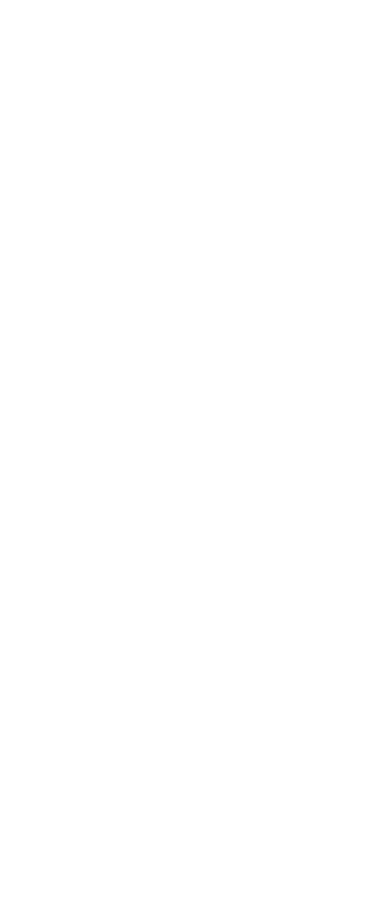
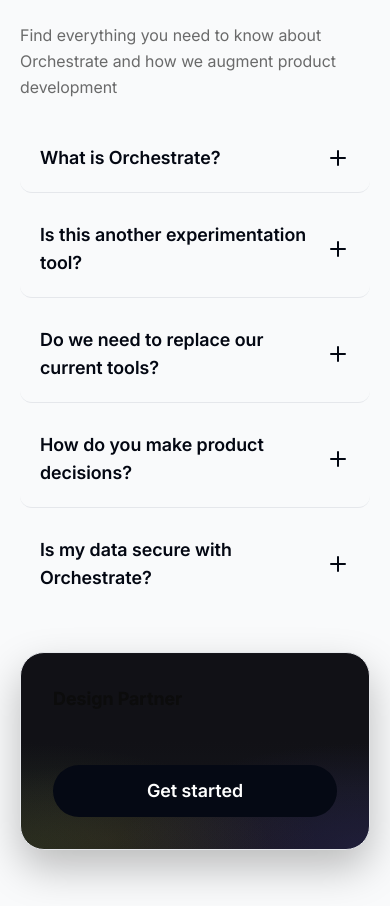
Before and after one commit to uiftikhar/orchestrate-landing-page, a Next.js app: page / in a window 390 px wide. Shown: the part 4600-5506 px from the top of the page. Before the commit the page ends 4548 px from the top, so only its background shows below. Built offline with nearby package versions, Linux system fonts and the light colour scheme.

Commit message:
WIP mobile

```diff
--- a/app/globals.css
+++ b/app/globals.css
@@ -256,8 +256,8 @@
    TYPOGRAPHY STYLES
    ============================================ */
 
-/* Base heading styles - ONLY apply to headings without the .heading component class */
-h1:not(.heading), h2:not(.heading), h3:not(.heading), h4:not(.heading), h5:not(.heading), h6:not(.heading) {
+/* Base heading styles - ONLY apply to headings without the .heading or .card-title component classes */
+h1:not(.heading), h2:not(.heading), h3:not(.heading):not(.card-title), h4:not(.heading), h5:not(.heading), h6:not(.heading) {
   font-family: var(--font-display);
   font-weight: var(--font-bold);
   line-height: var(--leading-tight);
@@ -283,6 +283,11 @@
   font-size: clamp(1.75rem, 3vw, var(--text-4xl));
   font-weight: var(--font-bold);
   line-height: var(--leading-snug);
+}
+
+/* CardTitle component default color - lower specificity than utility classes */
+.card-title {
+  color: var(--text-primary);
 }
 
 h4:not(.heading) {
@@ -365,6 +370,48 @@
 .bg-neutral {
   background-color: var(--background-neutral);
 }
+
+.bg-gradient-black-blue {
+  box-shadow:
+    0 18px 40px rgba(0,0,0,0.25),
+    inset 0 1px 0 rgba(255,255,255,0.02);
+  background-color: #0f0f14; /* deep near-black */
+  background-image:
+    /* green glow bottom-left */
+    radial-gradient(120% 90% at 0% 100%,
+      rgba(108,143,57,0.18) 0%,
+      rgba(108,143,57,0.00) 60%),
+    /* warm/brownish mid-left tint */
+    radial-gradient(110% 70% at 25% 95%,
+      rgba(156,110,60,0.12) 0%,
+      rgba(156,110,60,0.00) 55%),
+    /* violet-blue glow bottom-right */
+    radial-gradient(120% 90% at 100% 100%,
+      rgba(68,61,152,0.28) 0%,
+      rgba(68,61,152,0.00) 60%),
+    /* gentle vertical darkening so the top stays black */
+    linear-gradient(180deg,
+      #0f0f14 0%,
+      #0f0f14 45%,
+      #111217 70%,
+      #0f0f14 100%);
+  background-repeat: no-repeat;
+  background-size: cover;
+  /* IMPORTANT: do NOT use overlay/screen/multiply here */
+  background-blend-mode: normal;
+  position: relative;
+}
+
+.bg-gradient-black-blue::after {
+  content: "";
+  position: absolute; inset: 0; border-radius: inherit; pointer-events: none;
+  background-image:
+    radial-gradient(rgba(255,255,255,0.05) 1px, transparent 1px);
+  background-size: 2px 2px;   /* tiny specks */
+  opacity: .18;               /* keep it subtle */
+  mix-blend-mode: normal;     /* keep it dark */
+}
+
 
 /* Pricing Card Gradient Background */
 .bg-pricing-gradient {
--- a/components/HeroMobile.tsx
+++ b/components/HeroMobile.tsx
@@ -1,4 +1,4 @@
-import { Heading, Text, Button, Card, CardHeader, CardTitle, CardDescription, CardContent, CardFooter } from "@/components/ui";
+import { Heading, Text, Button, Card, CardHeader, CardTitle, CardDescription, CardContent, CardFooter, Accordion } from "@/components/ui";
 import { Database, UserSearch, LayoutList, Calendar, CircleQuestionMark, MessageSquareDot, LayoutTemplate, GitMerge, Flame, LineChart, Check } from "lucide-react";
 
 export function HeroMobile() {
@@ -311,6 +311,71 @@
           </CardFooter>
         </Card>
       </section>
+
+      <section className="px-5 mt-15 flex flex-col gap-6">
+        <Heading as="h2" className="text-3xl ">
+          FAQ
+        </Heading>
+        <Text size="base" weight="normal" variant="secondary" className="leading-relaxed ">
+          Find everything you need to know about Orchestrate and how we augment product development
+        </Text>
+        <Accordion
+          items={[
+            {
+              title: "What is Orchestrate?",
+              content:
+                "We bridge the gap between strategic goals and tactical product work by telling you what to build, validating it efficiently through multi-modal synthesis, and tracking impact against business objectives.",
+              defaultOpen: false,
+            },
+            {
+              title: "Is this another experimentation tool?",
+              content:
+                "Lorep ipsum",
+            },
+            {
+              title: "Do we need to replace our current tools?",
+              content:
+                "No. Orchestrate sits above your existing stack as an intelligence layer. We integrate with your analytics platforms, experimentation tools, and research tools. You keep what you have; we coordinate it strategically.",
+            },
+            {
+              title: "How do you make product decisions?",
+              content:
+                "We fuse data signals that are weak individually but strong together. By understanding your quantitative and qualitative data and historical patterns, we enable you to reach confident product decisions faster without sacrificing rigor.",
+            },
+            {
+              title: "Is my data secure with Orchestrate?",
+              content:
+                "We integrate with your existing data warehouse and provide self-hosted or hosted options so your data stays protected and private.",
+            },
+          ]}
+          allowMultiple={true}
+        />
+      </section>
+
+      <section className="px-5">
+        <Card
+          variant="outlined"
+          padding="lg"
+          className="rounded-3xl border border-gray-200 bg-gradient-black-blue"
+        >
+          <CardHeader className="flex flex-row items-start justify-between gap-4 mb-6">
+              <CardTitle className="text-lg font-bold mb-1 text-white">
+                Design Partner
+              </CardTitle>
+          </CardHeader>
+
+          <CardContent className="space-y-6">
+            <div>
+            </div>
+          </CardContent>
+
+          <CardFooter className="pt-6 mt-6 border-t-0">
+            <Button variant="primary" size="lg" fullWidth>
+              Get started
+            </Button>
+          </CardFooter>
+        </Card>
+      </section>
     </section>
   );
 }
--- /dev/null
+++ b/components/ui/Accordion.tsx
@@ -0,0 +1,190 @@
+"use client";
+
+import React, { useState } from "react";
+import { Plus, Minus } from "lucide-react";
+import { cn } from "@/lib/utils";
+
+export interface AccordionItemProps {
+  /**
+   * The title of the accordion item
+   */
+  title: string;
+
+  /**
+   * The content to display when expanded
+   */
+  content: React.ReactNode;
+
+  /**
+   * Whether the item is initially open
+   */
+  defaultOpen?: boolean;
+
+  /**
+   * Additional class name for the wrapper
+   */
+  className?: string;
+}
+
+export const AccordionItem = React.forwardRef<HTMLDivElement, AccordionItemProps>(
+  ({ title, content, defaultOpen = false, className }, ref) => {
+    const [isOpen, setIsOpen] = useState(defaultOpen);
+
+    return (
+      <div
+        ref={ref}
+        className={cn(
+          "border-b border-gray-200 last:border-b-0 transition-colors duration-300",
+          isOpen ? "bg-gray-50" : "bg-transparent",
+          className
+        )}
+      >
+        <button
+          onClick={() => setIsOpen(!isOpen)}
+          className={cn(
+            "w-full flex items-center justify-between py-5 text-left transition-colors hover:text-gray-600",
+            isOpen ? "px-5" : ""
+          )}
+          aria-expanded={isOpen}
+        >
+          <span className="text-lg font-semibold text-gray-950 pr-4">
+            {title}
+          </span>
+          <div className="flex-shrink-0">
+            <div
+              className={cn(
+                "transition-transform duration-300 ease-in-out",
+                isOpen ? "rotate-180" : "rotate-0"
+              )}
+            >
+              {isOpen ? (
+                <Minus size={24} className="text-gray-950" />
+              ) : (
+                <Plus size={24} className="text-gray-950" />
+              )}
+            </div>
+          </div>
+        </button>
+
+        <div
+          className={cn(
+            "overflow-hidden transition-all duration-300 ease-in-out",
+            isOpen ? "max-h-[500px] opacity-100 pb-5" : "max-h-0 opacity-0"
+          )}
+        >
+          <div className={cn(
+            "text-base text-gray-600 leading-relaxed pr-12",
+            isOpen ? "px-5" : ""
+          )}>
+            {content}
+          </div>
+        </div>
+      </div>
+    );
+  }
+);
+
+AccordionItem.displayName = "AccordionItem";
+
+export interface AccordionProps {
+  /**
+   * Array of accordion items
+   */
+  items: Array<{
+    title: string;
+    content: React.ReactNode;
+    defaultOpen?: boolean;
+  }>;
+
+  /**
+   * Whether only one item can be open at a time
+   */
+  allowMultiple?: boolean;
+
+  /**
+   * Additional class name for the wrapper
+   */
+  className?: string;
+}
+
+export const Accordion = React.forwardRef<HTMLDivElement, AccordionProps>(
+  ({ items, allowMultiple = true, className }, ref) => {
+    const [openIndexes, setOpenIndexes] = useState<number[]>(
+      items
+        .map((item, index) => (item.defaultOpen ? index : -1))
+        .filter((index) => index !== -1)
+    );
+
+    const handleToggle = (index: number) => {
+      if (allowMultiple) {
+        setOpenIndexes((prev) =>
+          prev.includes(index)
+            ? prev.filter((i) => i !== index)
+            : [...prev, index]
+        );
+      } else {
+        setOpenIndexes((prev) =>
+          prev.includes(index) ? [] : [index]
+        );
+      }
+    };
+
+    return (
+      <div ref={ref} className={cn("w-full", className)}>
+        {items.map((item, index) => (
+          <div
+            key={index}
+            className={cn(
+              "border-b border-gray-200 last:border-b-0 transition-colors duration-300 rounded-lg px-5 mb-2",
+              openIndexes.includes(index) ? "bg-gray-100" : "bg-transparent"
+            )}
+          >
+            <button
+              onClick={() => handleToggle(index)}
+              className={cn(
+                "w-full flex items-center justify-between py-5 text-left transition-colors hover:text-gray-600",
+              )}
+              aria-expanded={openIndexes.includes(index)}
+            >
+              <span className="text-lg font-semibold text-gray-950 pr-4">
+                {item.title}
+              </span>
+              <div className="flex-shrink-0">
+                <div
+                  className={cn(
+                    "transition-transform duration-300 ease-in-out",
+                    openIndexes.includes(index) ? "rotate-180" : "rotate-0"
+                  )}
+                >
+                  {openIndexes.includes(index) ? (
+                    <Minus size={24} className="text-gray-950" />
+                  ) : (
+                    <Plus size={24} className="text-gray-950" />
+                  )}
+                </div>
+              </div>
+            </button>
+
+            <div
+              className={cn(
+                "overflow-hidden transition-all duration-300 ease-in-out",
+                openIndexes.includes(index)
+                  ? "max-h-[500px] opacity-100 pb-5"
+                  : "max-h-0 opacity-0"
+              )}
+            >
+              <div className={cn(
+                "text-base text-gray-600 leading-relaxed pr-12",
+                openIndexes.includes(index) ? "px-5" : ""
+              )}>
+                {item.content}
+              </div>
+            </div>
+          </div>
+        ))}
+      </div>
+    );
+  }
+);
+
+Accordion.displayName = "Accordion";
--- a/components/ui/Card.tsx
+++ b/components/ui/Card.tsx
@@ -92,7 +92,7 @@
     return (
       <h3
         ref={ref}
-        className={cn("card-title text-2xl font-bold text-gray-950 dark:text-white", className)}
+        className={cn("card-title text-2xl font-bold", className)}
         {...props}
       >
         {children}
--- a/components/ui/index.ts
+++ b/components/ui/index.ts
@@ -41,3 +41,6 @@
 
 export { Textarea } from "./Textarea";
 export type { TextareaProps } from "./Textarea";
+
+export { Accordion, AccordionItem } from "./Accordion";
+export type { AccordionProps, AccordionItemProps } from "./Accordion";
```
